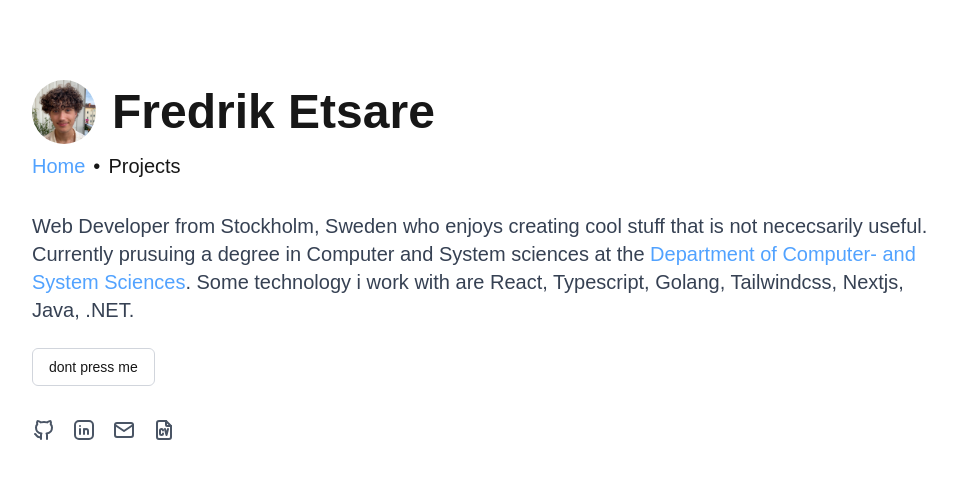
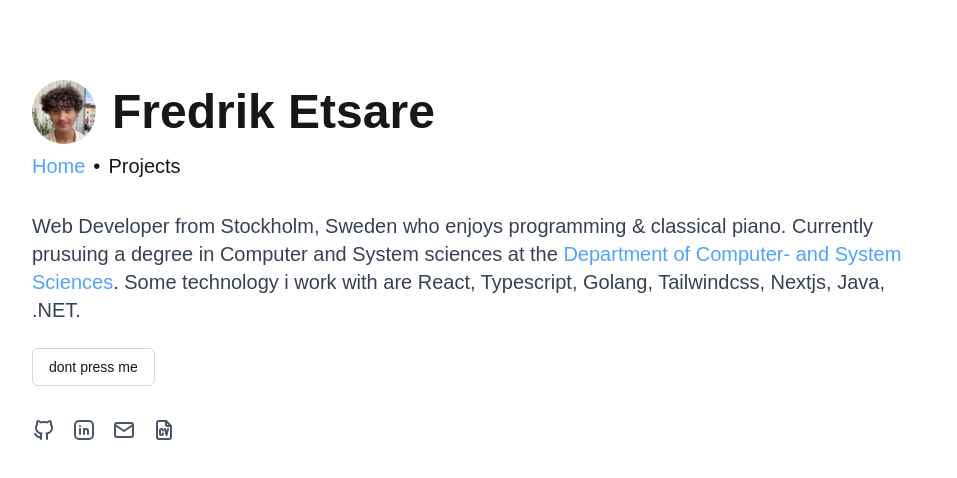
Before and after one commit to fetsare/etsare-portfolio, a React (Vite) app: page / in a window 1280 px wide. Shown: the top 478 px of the page, without its empty margins (160-1117 px from the left). Built offline with nearby package versions, Linux system fonts and the light colour scheme.

Commit message:
paragraph edit

```diff
--- a/src/pages/Home.tsx
+++ b/src/pages/Home.tsx
@@ -6,9 +6,9 @@ export default function Home() {
     <div>
       <FadeInSection direction="right" delay={100}>
         <p className="text-xl text-gray-700 dark:text-gray-300">
-          Web Developer from Stockholm, Sweden who enjoys creating cool stuff
-          that is not nececsarily useful. Currently prusuing a degree in
-          Computer and System sciences at the{" "}
+          Web Developer from Stockholm, Sweden who enjoys programming &
+          classical piano. Currently prusuing a degree in Computer and System
+          sciences at the{" "}
           <a className="text-blue-400 hover:underline" href="">
             Department of Computer- and System Sciences
           </a>
```
